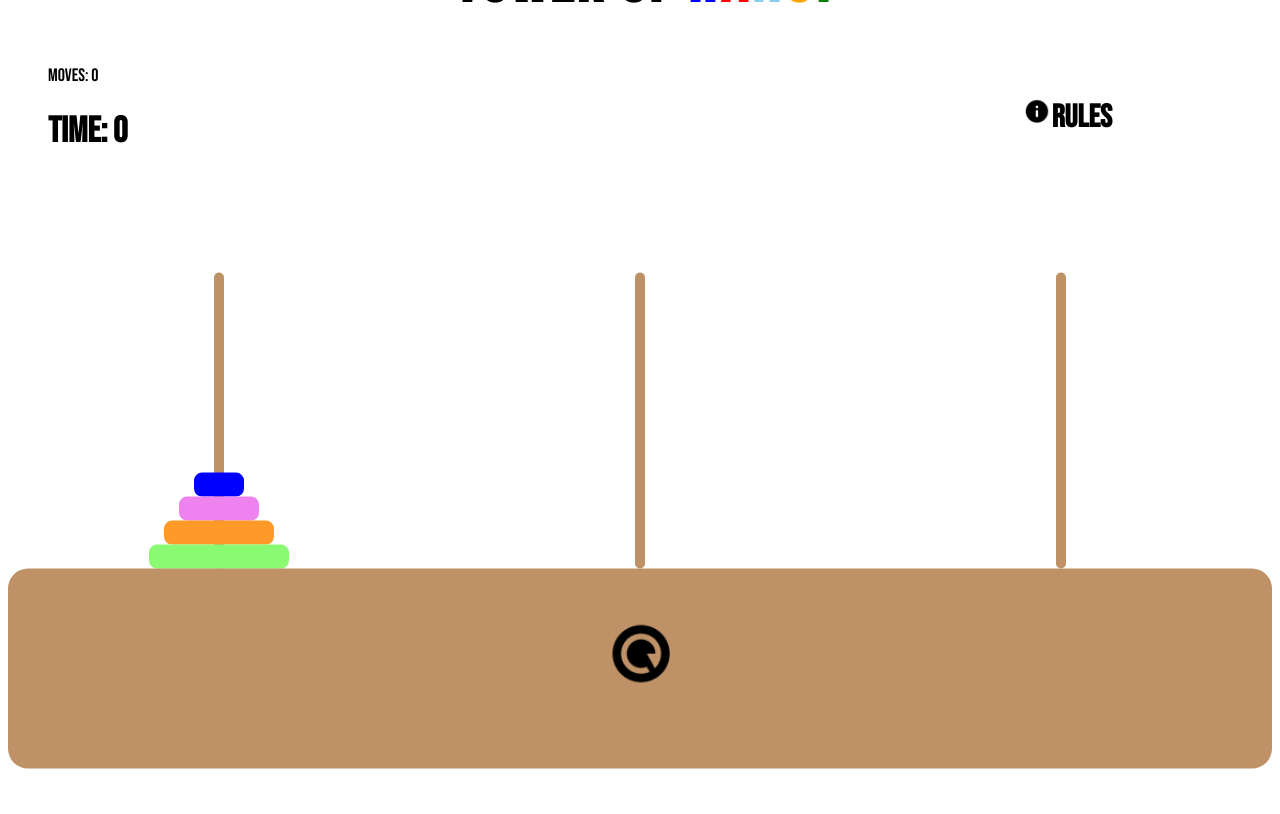
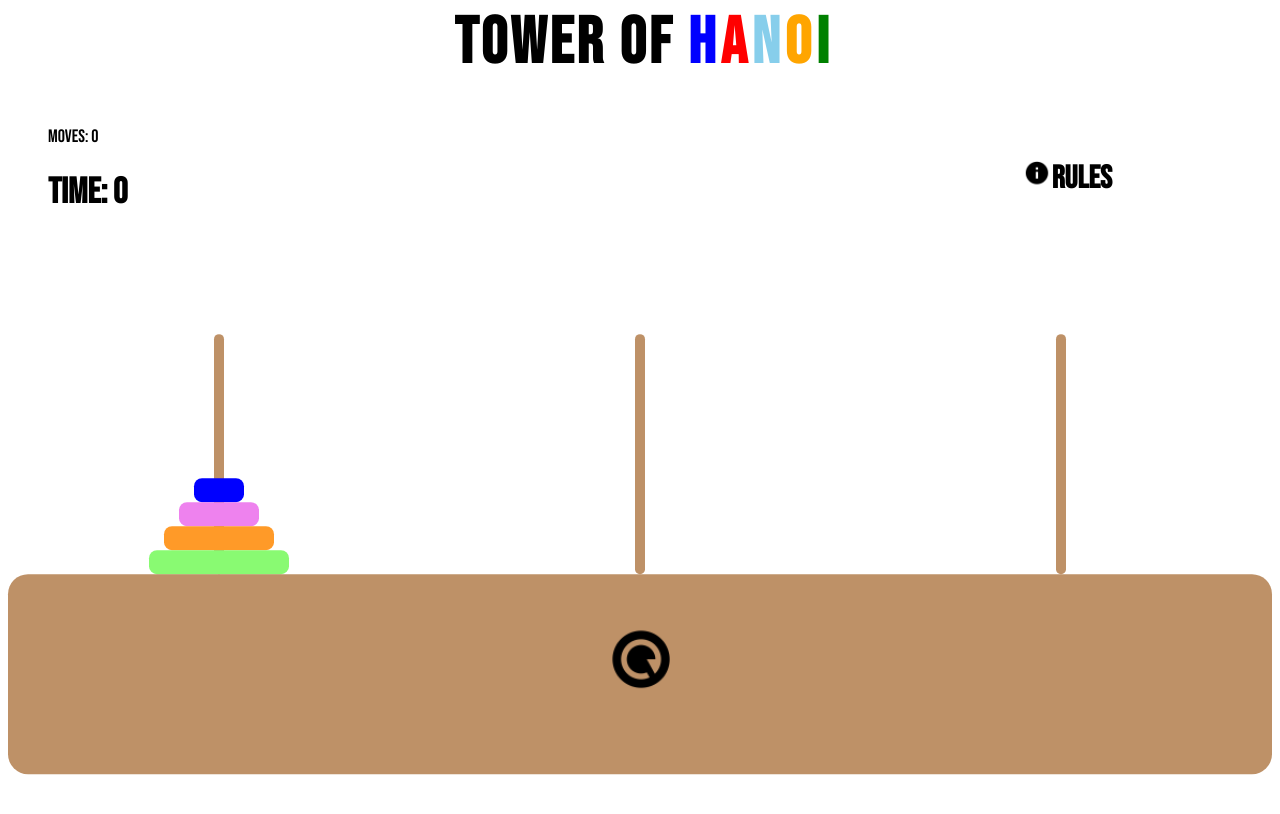
Before and after one commit to Winschen98/Tower-of-Hanoi, a plain HTML site: page index.html in a window 1280 px wide. Both pictures are taken after a click on the button "Play Game". Drawn offline with Linux system fonts and the light colour scheme.

Commit message:
Fixed disk display bugs. Created new css class that will indicate the selected disk

```diff
--- a/index.html
+++ b/index.html
@@ -57,9 +57,9 @@
 
         <section id="towers">
             <!-- leave no space between opening & closing div tag(due to #text) -->
-            <div class="tower1"></div>
-            <div class="tower2"></div>
-            <div class="tower3"></div>
+            <ul class="tower1"></ul>
+            <ul class="tower2"></ul>
+            <ul class="tower3"></ul>
         </section>
 
         <div class="base">
--- a/script.js
+++ b/script.js
@@ -49,6 +49,12 @@ const game = () => {
         }
     }
 
+    // const clearDisk = () => {
+    //     towers.forEach(element => {
+
+    //     });
+    // }
+
     // to raise the selected disk I can add a class named 'raise' that raises it to the top of the tower
     let chosenDisk = undefined;
     let moves = 0;
@@ -92,6 +98,9 @@ const game = () => {
         timeDisplay.innerText = 0;
         moves = 0;
         movesDisplay.innerText = 0;
+        // reset disk
+
+        initDisk(4);
     }
 
     tower1.addEventListener('click', moveDisk);
--- a/style.css
+++ b/style.css
@@ -12,6 +12,15 @@ body {
     outline: none;
 }
 
+.selected::after{
+    content: "";
+    flex-grow: 1;
+    order: 1;
+}
+
+.selected li:first-child{
+    order: 0;
+}
 /* ======= animations =======*/
 
 .fadeOut {
@@ -109,6 +118,10 @@ body {
     margin-top: 4vh;
 }
 
+.rules-display h1{
+    text-align: right;
+}
+
 .info-icon {
     width: 30px;
     height: 30px;
@@ -160,11 +173,14 @@ body {
     background: rgba(165, 101, 42, 0.712);
     width: 10px;
     border-radius: 90px;
-    padding-top: 200px;
     /* aligns the disk */
     display: flex;
 	flex-direction: column;
 	align-items: center;
+    justify-content: flex-end;
+    height: 30vh;
+    margin: 0;
+    padding: 0;
 }
 
 .base {
@@ -183,6 +199,7 @@ body {
 	height: 24px;
 	display: block;
 	border-radius: 8px;
+    order: 2;
 }
 
 #disk1 {
```
